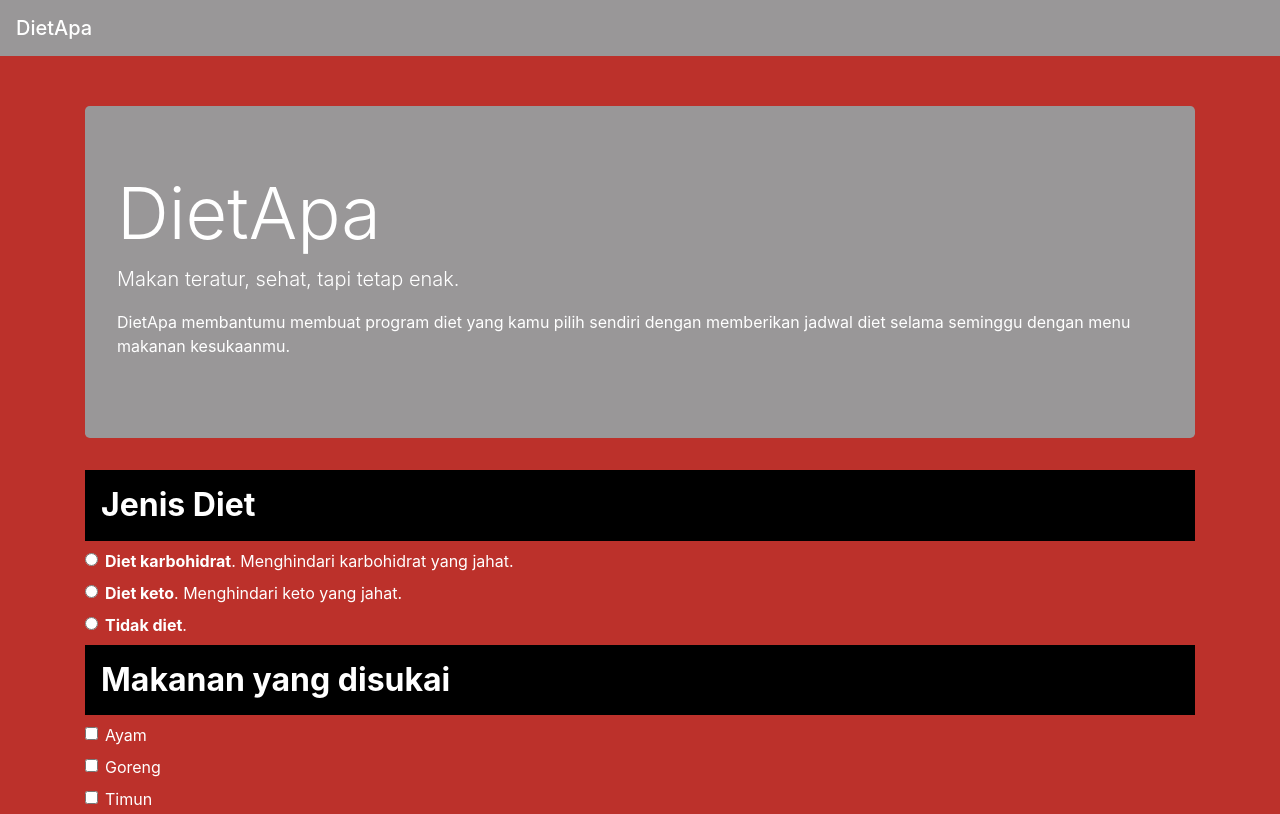
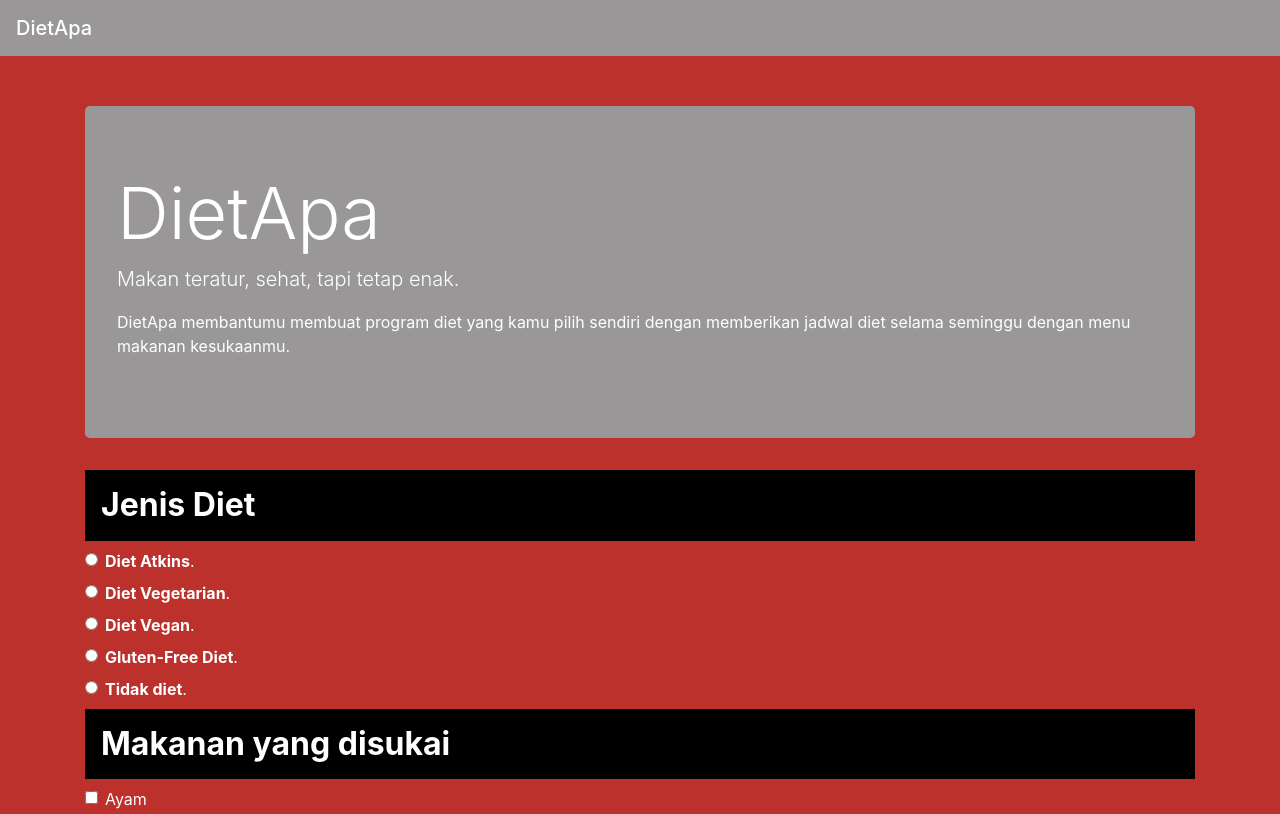
Before and after one commit to adhikasp/abw-2017, a plain HTML site: page index.html in a window 1280 px wide. Shown: the top 814 px of the page. Drawn offline with nearby package versions, Linux system fonts and the light colour scheme.

Commit message:
Add 4 type of diet. Logic not implemented.

```diff
--- a/index.html
+++ b/index.html
@@ -45,7 +45,7 @@
                             name="jenisDiet"
                             id="dietKarbohidrat"
                             value="dietKarbohidrat">
-                        <strong>Diet karbohidrat</strong>. Menghindari karbohidrat yang jahat.
+                        <strong>Diet Atkins</strong>.
                       </label>
                     </div>
                     <div class="form-check">
@@ -54,9 +54,9 @@
                             class="form-check-input"
                             type="radio"
                             name="jenisDiet"
-                            id="dietKeto"
-                            value="dietKeto">
-                        <strong>Diet keto</strong>. Menghindari keto yang jahat.
+                            id="dietVegetarian"
+                            value="dietVegetarian">
+                        <strong>Diet Vegetarian</strong>.
                       </label>
                     </div>
                     <div class="form-check">
@@ -65,8 +65,30 @@
                             class="form-check-input"
                             type="radio"
                             name="jenisDiet"
-                            id="dietNo"
-                            value="dietNo">
+                            id="dietVegan"
+                            value="dietVegan">
+                        <strong>Diet Vegan</strong>.
+                      </label>
+                    </div>
+                    <div class="form-check">
+                        <label class="form-check-label">
+                            <input
+                                class="form-check-input"
+                                type="radio"
+                                name="jenisDiet"
+                                id="dietGlutenFree"
+                                value="dietGlutenFree">
+                            <strong>Gluten-Free Diet</strong>.
+                        </label>
+                    </div>
+                    <div class="form-check">
+                      <label class="form-check-label">
+                        <input
+                            class="form-check-input"
+                            type="radio"
+                            name="jenisDiet"
+                            id="dietNone"
+                            value="dietNone">
                         <strong>Tidak diet</strong>.
                       </label>
                     </div>
```
